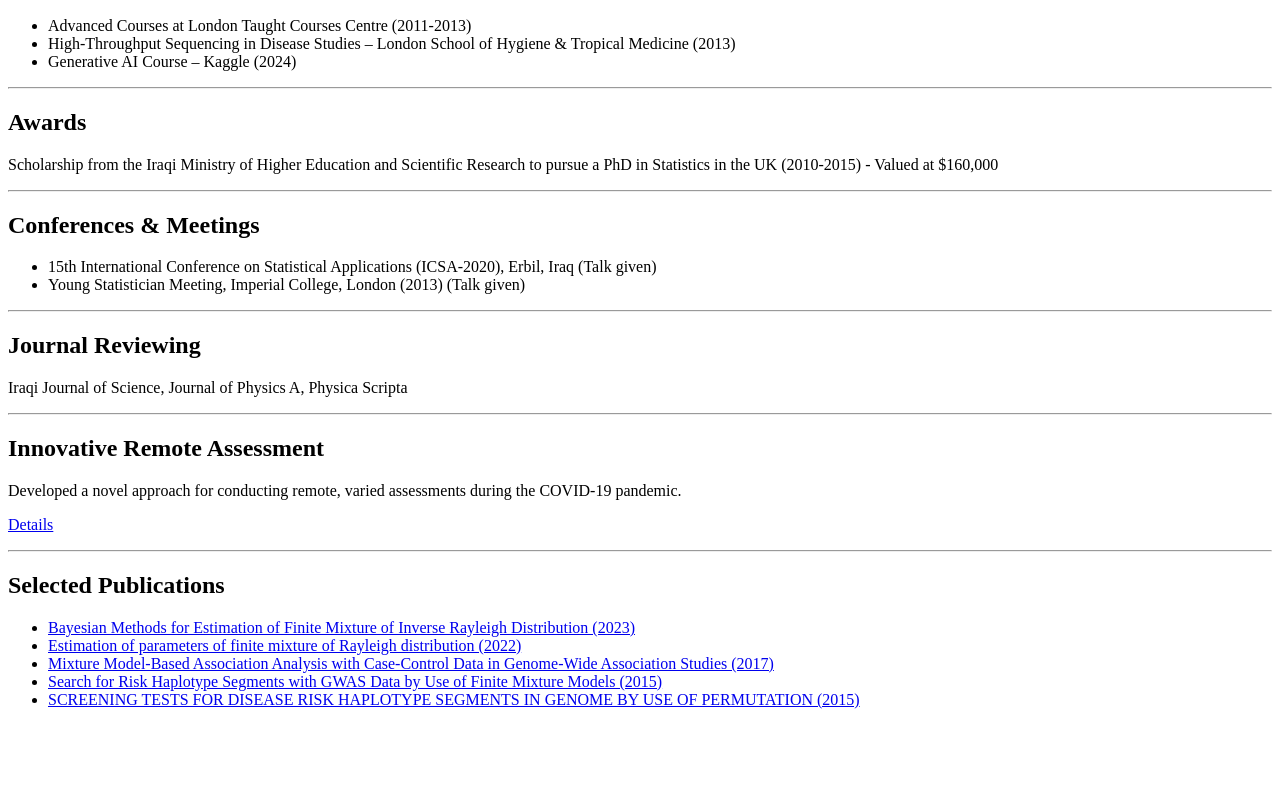
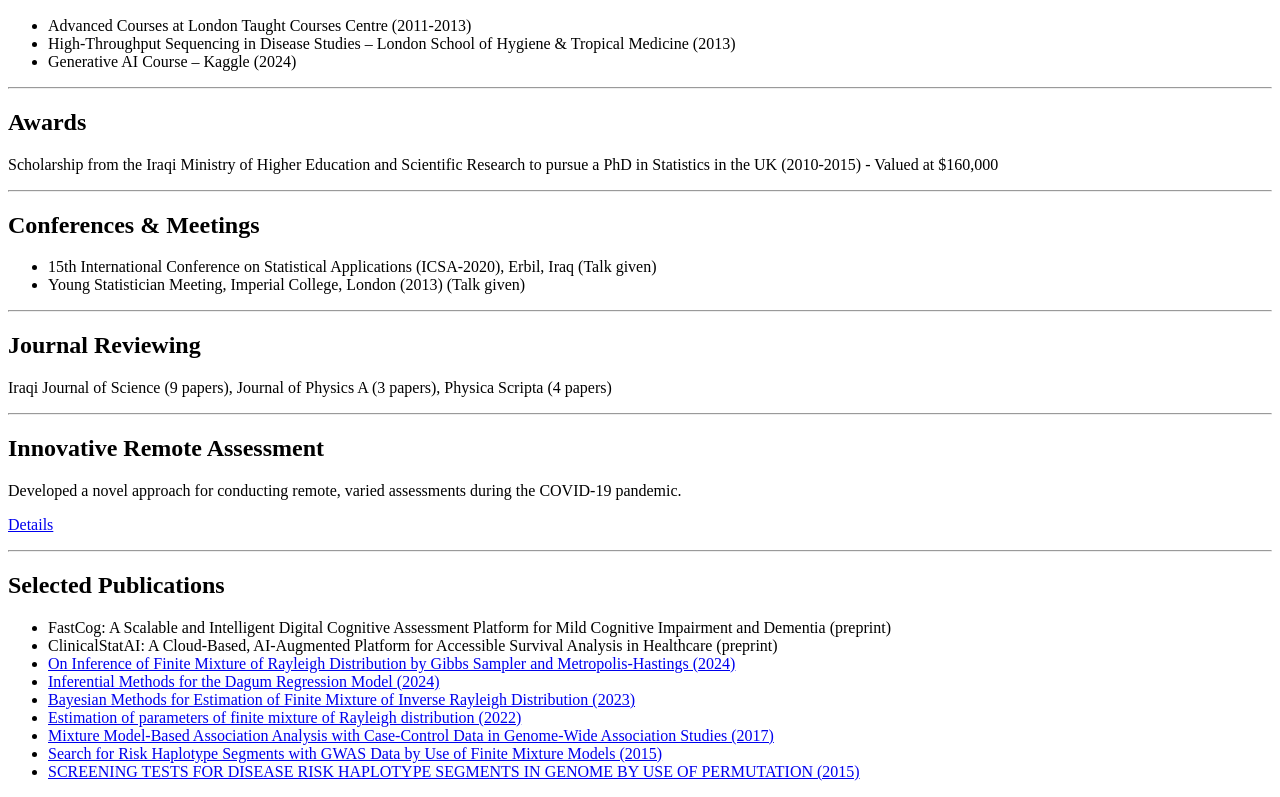
Before and after one commit to Fadhaa/Fadhaa.github.io, a plain HTML site: page index.html in a window 1280 px wide. Shown: the part 1745-2542 px from the top of the page. Before the commit the page ends 2470 px from the top, so only its background shows below. Drawn offline with Linux system fonts and the light colour scheme.

Commit message:
Update index.html

```diff
--- a/index.html
+++ b/index.html
@@ -111,7 +111,7 @@
     <hr>
     <section>
         <h2>Journal Reviewing</h2>
-        <p>Iraqi Journal of Science, Journal of Physics A, Physica Scripta</p>
+        <p>Iraqi Journal of Science (9 papers), Journal of Physics A (3 papers), Physica Scripta (4 papers)</p>
     </section>
     <hr>
     <section>
@@ -123,6 +123,10 @@
     <section>
         <h2>Selected Publications</h2>
         <ul>
+            <li>FastCog: A Scalable and Intelligent Digital Cognitive Assessment Platform for Mild Cognitive Impairment and Dementia (preprint)</li>
+            <li>ClinicalStatAI: A Cloud-Based, AI-Augmented Platform for Accessible Survival Analysis in Healthcare (preprint)</li>
+            <li><a href="https://doi.org/10.62933/93v3c985">On Inference of Finite Mixture of Rayleigh Distribution by Gibbs Sampler and Metropolis-Hastings (2024)</a></li>
+            <li><a href="https://doi.org/10.62933/btqa9879">Inferential Methods for the Dagum Regression Model (2024)</a></li>
             <li><a href="https://doi.org/10.1155/2023/2912584">Bayesian Methods for Estimation of Finite Mixture of Inverse Rayleigh Distribution (2023)</a></li>
             <li><a href="https://doi.org/10.1155/2022/7596449">Estimation of parameters of finite mixture of Rayleigh distribution (2022)</a></li>
             <li><a href="https://doi.org/10.1515/sagmb-2016-0022">Mixture Model-Based Association Analysis with Case-Control Data in Genome-Wide Association Studies (2017)</a></li>
```
